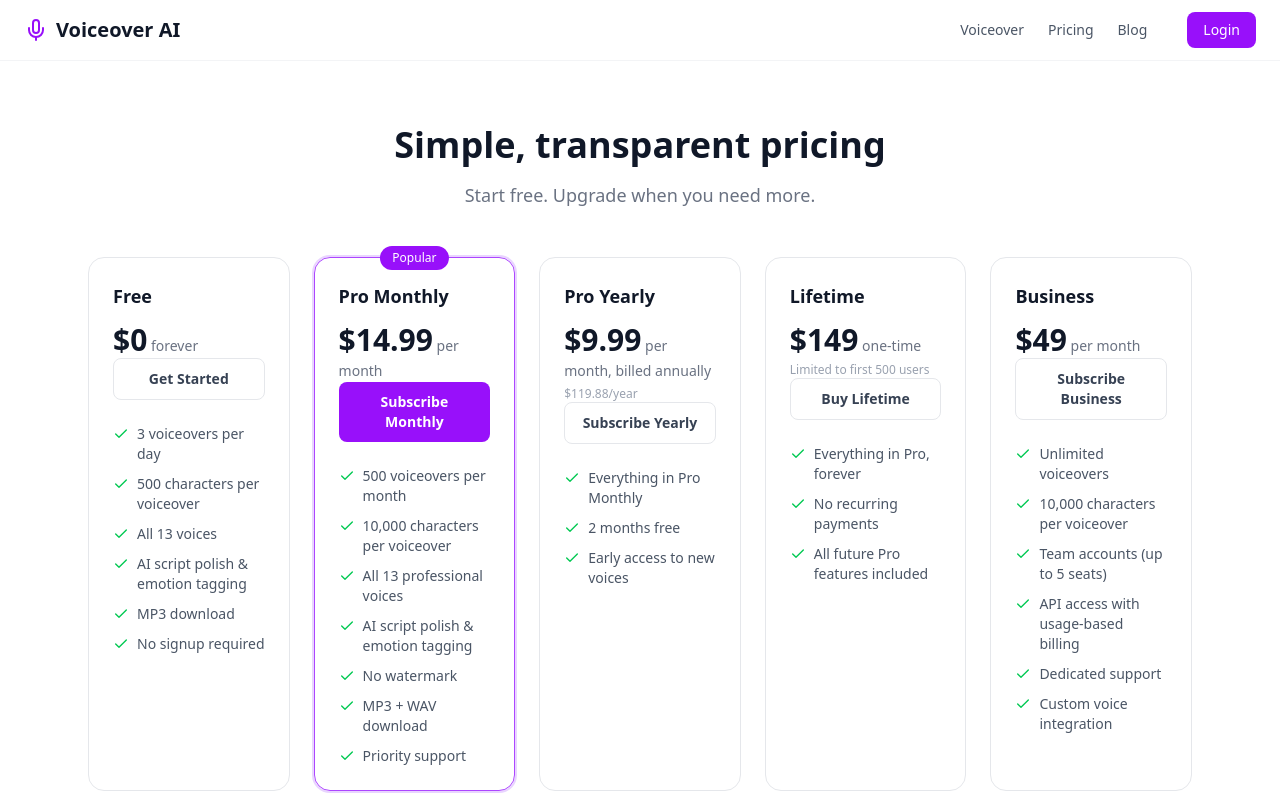
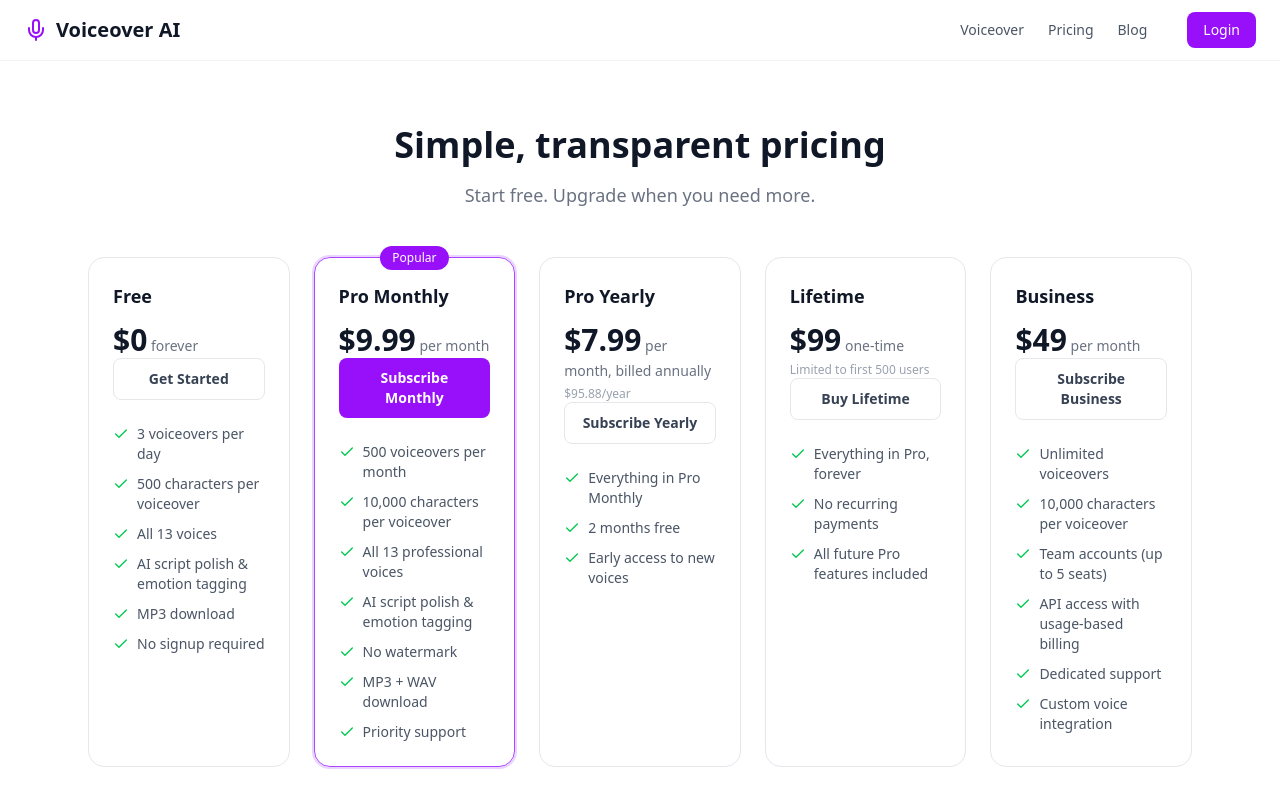
Before and after one commit to zl819044596/voiceover, a Next.js app in the folder Desktop/ai-tool-site/: page /pricing in a window 1280 px wide. Shown: the top 800 px of the page. Built offline with nearby package versions, Linux system fonts and the light colour scheme.

Commit message:
price: lower pricing — Monthly .99, Yearly 5.88/yr, Lifetime 9, Business 9

```diff
--- a/Desktop/ai-tool-site/src/app/pricing/page.tsx
+++ b/Desktop/ai-tool-site/src/app/pricing/page.tsx
@@ -24,10 +24,10 @@
   },
   {
     name: "Pro Monthly",
-    price: "$14.99",
+    price: "$9.99",
     period: "per month",
     cta: "Subscribe Monthly",
-    productId: "prod_sxqwhR47PY5ff1lTqWGB6",
+    productId: "prod_50aZQktb0t0ataLsYvKDZB",
     featured: true,
     features: [
       "500 voiceovers per month",
@@ -41,11 +41,11 @@
   },
   {
     name: "Pro Yearly",
-    price: "$9.99",
+    price: "$7.99",
     period: "per month, billed annually",
-    subtext: "$119.88/year",
+    subtext: "$95.88/year",
     cta: "Subscribe Yearly",
-    productId: "prod_6CddbxiFgvrZ4UIR6d1wMc",
+    productId: "prod_petqehnI9GUYEsLQQBjBY",
     features: [
       "Everything in Pro Monthly",
       "2 months free",
@@ -54,11 +54,11 @@
   },
   {
     name: "Lifetime",
-    price: "$149",
+    price: "$99",
     period: "one-time",
     subtext: "Limited to first 500 users",
     cta: "Buy Lifetime",
-    productId: "prod_4YMEBBeAw4LXd4dPkIEN7m",
+    productId: "prod_36PxnxDybdvGok8iXqRrLq",
     features: [
       "Everything in Pro, forever",
       "No recurring payments",
@@ -112,9 +112,9 @@
 
     // Pro member — check which plan this is
     const planIdMap: Record<string, string> = {
-      prod_sxqwhR47PY5ff1lTqWGB6: "pro_monthly",
-      prod_6CddbxiFgvrZ4UIR6d1wMc: "pro_yearly",
-      prod_4YMEBBeAw4LXd4dPkIEN7m: "lifetime",
+      prod_50aZQktb0t0ataLsYvKDZB: "pro_monthly",
+      prod_petqehnI9GUYEsLQQBjBY: "pro_yearly",
+      prod_36PxnxDybdvGok8iXqRrLq: "lifetime",
       prod_1Z4E00JBKlHYut6Gp1I4kG: "business",
     };
     const thisPlanName = planIdMap[plan.productId];
--- a/Desktop/ai-tool-site/src/workers/api-proxy.ts
+++ b/Desktop/ai-tool-site/src/workers/api-proxy.ts
@@ -115,9 +115,9 @@
 
 // Product ID to plan name mapping
 const PRODUCT_PLANS: Record<string, { plan: string; label: string }> = {
-  prod_sxqwhR47PY5ff1lTqWGB6: { plan: "pro_monthly", label: "Pro Monthly" },
-  prod_6CddbxiFgvrZ4UIR6d1wMc: { plan: "pro_yearly", label: "Pro Yearly" },
-  prod_4YMEBBeAw4LXd4dPkIEN7m: { plan: "lifetime", label: "Lifetime" },
+  prod_50aZQktb0t0ataLsYvKDZB: { plan: "pro_monthly", label: "Pro Monthly" },
+  prod_petqehnI9GUYEsLQQBjBY: { plan: "pro_yearly", label: "Pro Yearly" },
+  prod_36PxnxDybdvGok8iXqRrLq: { plan: "lifetime", label: "Lifetime" },
   prod_1Z4E00JBKlHYut6Gp1I4kG: { plan: "business", label: "Business" },
 };
 
```
